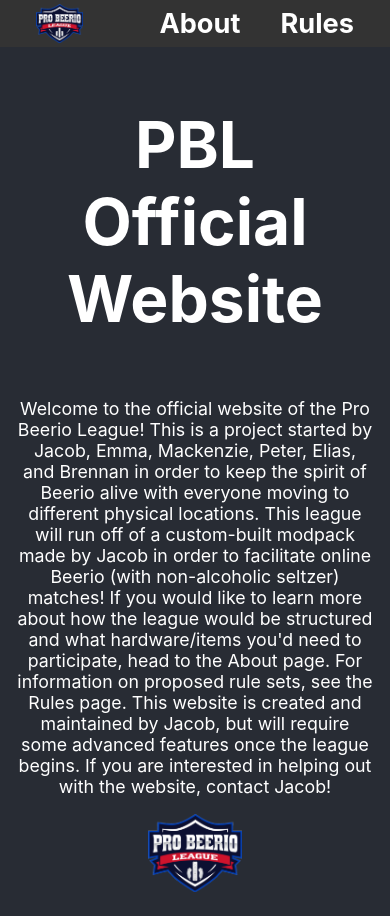
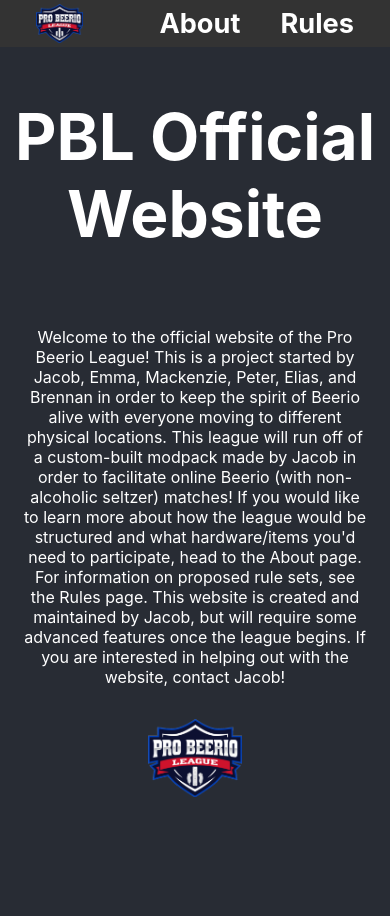
Before and after one commit to jd-58/pbl-website, a React (Create React App) app: page / in a window 390 px wide. After the commit the page ends 844 px from the top, so only its background shows below. Built offline with nearby package versions, Linux system fonts and the light colour scheme.

Commit message:
Fixed CSS formatting to enhance mobile experience

```diff
--- a/src/App.css
+++ b/src/App.css
@@ -7,19 +7,25 @@
 
 
 .container {
-  margin: 1rem;
+  margin: 0.5rem;
   text-align: center;
   color: white;
 }
 
 .aboutContent {
-    padding: 5rem 0rem 5rem 0rem;
+    padding: 1rem 1rem 1rem 1rem;
     font-weight: normal;
 }
 
+.rulesContent {
+  padding: 1rem 2rem 1rem 2rem;
+  font-weight: normal;
+}
+
 .pageContent {
-  padding: 1rem 8rem 1rem 8rem;
+  padding: 1rem 1rem 1rem 1rem;
   font-weight: normal;
+  font-size: 1rem;
 }
 
 .rulesContentInList {
@@ -35,7 +41,7 @@
 ol {
   list-style-position: inside;
   font-weight: bold;
-  font-size: 1.2rem;
+  font-size: 1.5rem;
 }
 
 ul {
--- a/src/about.js
+++ b/src/about.js
@@ -4,7 +4,7 @@
     return (
 <div className="aboutPage">
     <h1>About</h1>
-    <p className="pageContent">
+    <p className="aboutContent">
         This page will contain information about general league info (such as the proposed league structure) and what hardware/items you need to participate.
         This league is meant to be a fun way for everyone to socialize and hang out, while having being semi-serious competition. The league will utilize a custom
         modpack made by Jacob that will include everything we need to run the league (such as a 1 lap variant of Mushroom Peaks, custom item distribution, online
@@ -15,7 +15,7 @@
         seltzer is encouraged and will be the default unless both players agree to drink something else.
     </p>
 <h2>Proposed League Structure</h2>
-<p className="pageContent">
+<p className="aboutContent">
     The league will be broken down into 2 week segments (the total length of the first season is not finalized. It will likely be a sort of "Season 0" and be pretty short, to iron out
     any bugs and make sure everything works before a longer, normal length season begins). Each player will be assigned 2-3 opponents for each segment, and must schedule and play a match with each
     opponent within the 2 weeks. Each match consists of 2 races to allow for more opportunity to gain points. Each race would be independent of the other (this idea is not finalized. I thought 1 race
@@ -27,7 +27,7 @@
     but these likely wouldn't be implemented in the first short season (Season 0). If you have any other ideas, let Jacob know!
     </p>
 <h2>What You Need to Participate</h2>
-<p className="pageContent">In order to participate, you will need either a Wii or a Wii U, an SD card that is 32GB or smaller, and some non-alcoholic seltzers (or beer if you'd like). You can technically use a bigger SD card, but you will have to partition it into at least one 32GB segment
+<p className="aboutContent">In order to participate, you will need either a Wii or a Wii U, an SD card that is 32GB or smaller, and some non-alcoholic seltzers (or beer if you'd like). You can technically use a bigger SD card, but you will have to partition it into at least one 32GB segment
 in order to use the FAT32 file format, which is required to install the mod. You can also use Dolphin Emulator, a Wii emulator you can download on a computer, to play league matches
 but ONLY if you have a Wii or Wii U. This is because of a security feature on the Dolphin Emulator, that requires NAND files from a physical Wii or Wii U in order to play
 online (to prevent cheating with other, more popular mods online). This means that as long as you own a Wii or Wii U, you can download the emulator for free onto your computer/laptop,
@@ -37,7 +37,7 @@
  on WiiU, but is still doable. It will involve installing the Homebrew Channel if you haven't already modded your Wii. Then, look up how to install Riivolution for your console. Once that is installed,
   it's as simple as downloading the PBL mod, and putting it into a folder on your SD card. Exact and more detailed instillation instructions will be given by Jacob once the mod has been finalized.
   </p>
-  <p className="pageContent">*NOTE: If you do not own a Wii or Wii U, the cheapest option will be to buy a used Wii. You can find used Wiis with 1 remote and Nunchuck for
+  <p className="aboutContent">*NOTE: If you do not own a Wii or Wii U, the cheapest option will be to buy a used Wii. You can find used Wiis with 1 remote and Nunchuck for
   around $100-120, and a copy of Mario Kart Wii for $20-40. You can probably find a used Wii bundled with Mario Kart Wii as well. Contact Jacob if you want help
   finding a good used Wii with everything you need.</p>
 <p>If you have any questions or comments about the proposed league structure,  what is needed to participate, or whether the setup you currently have will work, contact Jacob!</p>
--- a/src/home.js
+++ b/src/home.js
@@ -11,7 +11,7 @@
             </h1>
 
           </header>
-          <p className="PageContent">
+          <p className="pageContent">
             Welcome to the official website of the Pro Beerio League! This is a project started by Jacob, Emma, Mackenzie, Peter, Elias, and Brennan in order to
             keep the spirit of Beerio alive with everyone moving to different physical locations. This league will run off of a custom-built modpack made by Jacob
             in order to facilitate online Beerio (with non-alcoholic seltzer) matches! If you would like to learn more about how the league would be structured and what
--- a/src/rules.js
+++ b/src/rules.js
@@ -15,11 +15,11 @@
 </p>
 <ol>
     <li classname="rulesList">Regular Scoring</li>
-        <p className="rulesContentInList">This is the most straightforward, but least inclusive option. In this rule set, the winner of a race is
+        <p className="pageContent">This is the most straightforward, but least inclusive option. In this rule set, the winner of a race is
         simply determined by who crosses the finish line first. The winner would receive all of the potential points, but there would be opportunities for both
         players to gain additional points for things such as a perfect lap. This method is very simple, but potentially would not be fun or inclusive for as many people.</p>
     <li classname="rulesList">Spread Scoring</li>
-        <p className="rulesContentInList">This method is a bit more complicated, but would be inclusive for everyone. This method calculates a "spread" between
+        <p className="pageContent">This method is a bit more complicated, but would be inclusive for everyone. This method calculates a "spread" between
         two players, and uses this spread to determine the race winner. To calculate this, each player will submit three separate one lap time trials of Mushroom
         Peaks, seltzer chugging included. These three times will be averaged together to get a player's average lap time. This time will differ slightly from
         race conditions, so we will calculate the difference between a time trial time and actual race time (By doing a bunch of actual beerio races, and comparing
@@ -30,7 +30,7 @@
         win. This allows players of all different skill levels to compete with each other and have fun. There are more details, such as updating race times
         throughout the season, not having a spread if 2 players are very close to being evenly matched, etc. but these are the basics of the idea.</p>
     <li classname="rulesList">Hybrid Scoring</li>
-            <p className="rulesContentInList">
+            <p className="pageContent">
                 This method is a combination of method 1 and method 2. In this method, we would still get a race time for each player and calculate the spread,
                 but the spread would only be used to calculate how many points each player gets. In this method, the winner of a race is still who crosses the
                 finish line first, like in method 1, but the spread is used to weight the potential amount of points won toward the player with the higher time.
```
